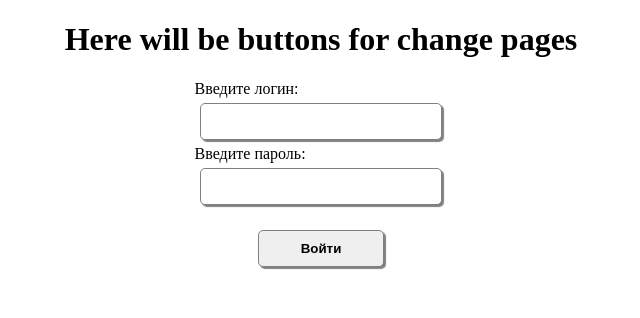
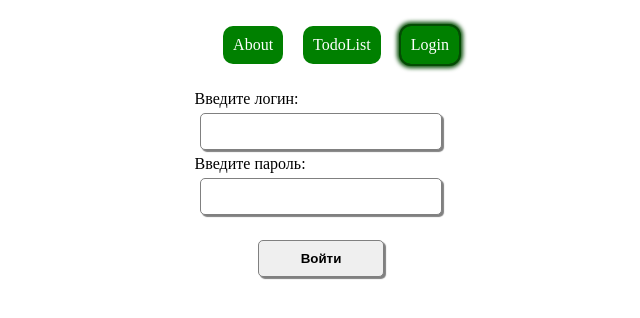
Before and after one commit to MarinaDreamwork/internship_angular, an Angular app: page /login in a window 1280 px wide. Shown: the top 318 px of the page, without its empty margins (319-959 px from the left). Built offline with nearby package versions, Linux system fonts and the light colour scheme.

Commit message:
implemented header component with navigation buttons through the application

```diff
--- a/src/app/app.component.html
+++ b/src/app/app.component.html
@@ -1,6 +1,6 @@
 <div>
   <div>
-    <h1>Here will be buttons for change pages</h1>
+    <app-header></app-header>
     <router-outlet></router-outlet>
   </div>
 </div>
--- a/src/app/app.module.ts
+++ b/src/app/app.module.ts
@@ -15,6 +15,7 @@ import { DescriptionProjectComponent } from './description-project/description-p
 import { HttpClientModule, HTTP_INTERCEPTORS } from '@angular/common/http';
 import { AuthService } from './services/auth.service';
 import { TodoService } from './services/todo.service';
+import { HeaderComponent } from './header/header.component';
 
 @NgModule({
   declarations: [
@@ -25,7 +26,8 @@ import { TodoService } from './services/todo.service';
     TodoItemSearchComponent,
     TodoItemSelectComponent,
     AuthComponent,
-    DescriptionProjectComponent
+    DescriptionProjectComponent,
+    HeaderComponent
   ],
   imports: [
     BrowserModule,
--- /dev/null
+++ b/src/app/header/header.component.html
@@ -0,0 +1,15 @@
+<header>
+	<nav>
+		<ul>
+			<li routerLinkActive="active">
+				<a routerLink="about">About</a>
+			</li>
+			<li routerLinkActive="active">
+				<a routerLink="todo_list">TodoList</a>
+			</li>
+			<li routerLinkActive="active">
+				<a routerLink="login">Login</a>
+			</li>
+		</ul>
+	</nav>
+</header>
--- /dev/null
+++ b/src/app/header/header.component.scss
@@ -0,0 +1,25 @@
+ul {
+	display: flex;
+	justify-content: center;
+}
+
+li {
+	display: inline;
+	padding: 10px;
+	margin: 10px;
+	cursor: pointer;
+	background: green;
+	border-radius: 10px;
+}
+
+a {
+	text-decoration: none;
+	font-weight: 500;
+	color: white;
+}
+
+.active {
+	outline: 2px solid rgb(4, 76, 4);
+	font-weight: bold;
+	box-shadow: 0px 0px 4px 4px rgb(4, 76, 4);
+}
```
Also changed, not shown: src/app/header/header.component.ts (added, +13 -0 lines).
